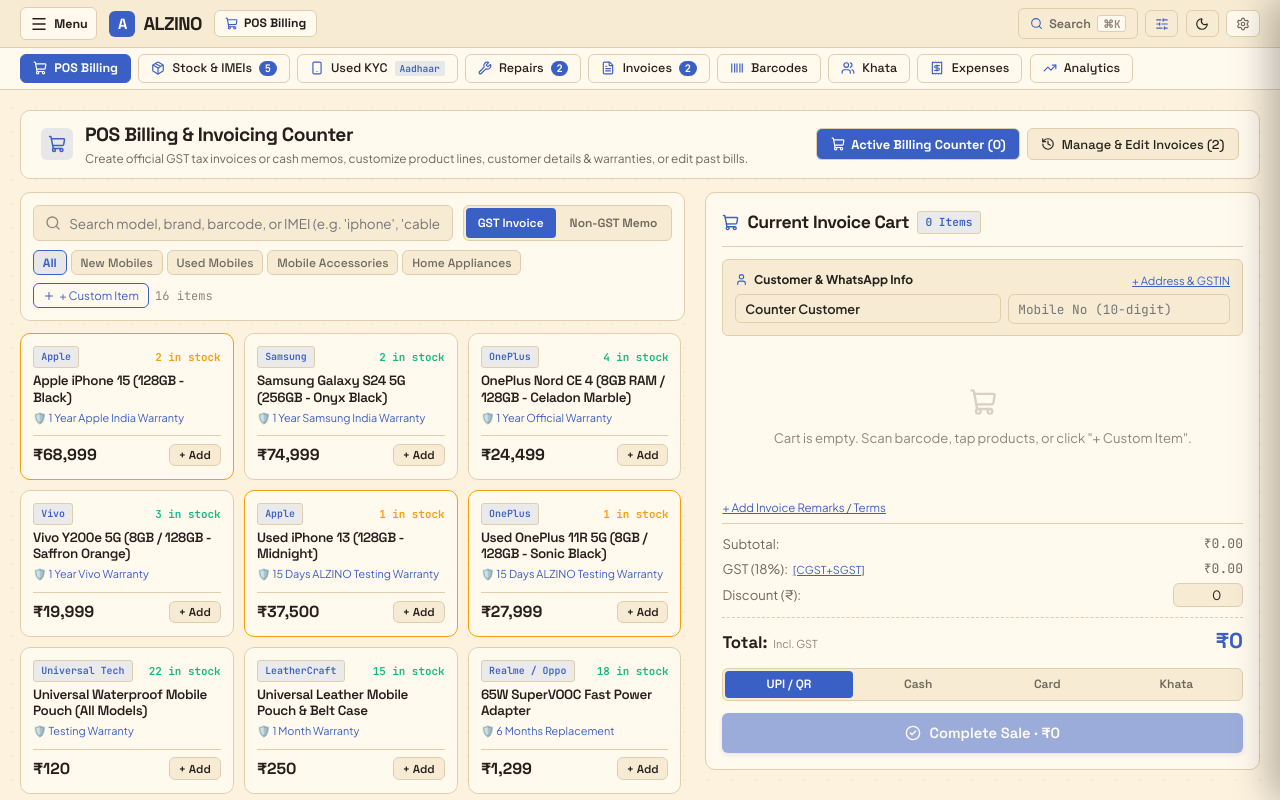
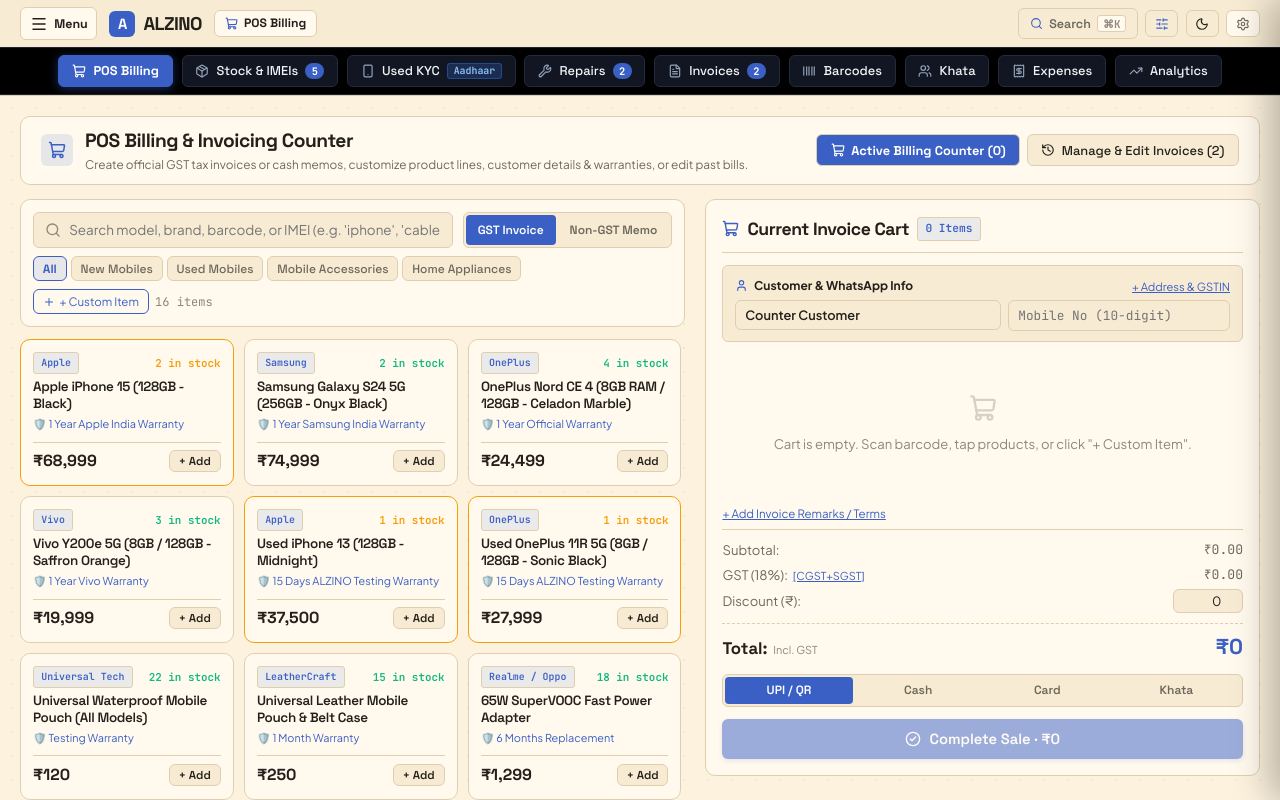
Before and after one commit to saivara1341/alzino, a React (Vite) app: page / in a window 1280 px wide. Shown: the top 800 px of the page. Built offline with nearby package versions, Linux system fonts and the light colour scheme.

Commit message:
Center main navigation bar tabs and apply sleek black background

```diff
--- a/src/components/Header.jsx
+++ b/src/components/Header.jsx
@@ -48,8 +48,8 @@
     { id: 'pos', label: 'POS Billing', icon: ShoppingCart, hotkey: 'F2' },
     { id: 'inventory', label: 'Stock & IMEIs', icon: Package, count: lowStockCount || 5, alert: lowStockCount > 0 },
     { id: 'used-phones', label: 'Used KYC', icon: Smartphone, badge: 'Aadhaar' },
-    { id: 'repairs', label: 'Repairs', icon: Wrench, count: pendingRepairsCount || 2 },
-    { id: 'invoices', label: 'Invoices', icon: FileText, count: invoicesCount || 0 },
+    { id: 'repairs', label: 'Repairs', icon: Wrench, count: pendingRepairsCount !== undefined && pendingRepairsCount !== null ? pendingRepairsCount : 2 },
+    { id: 'invoices', label: 'Invoices', icon: FileText, count: invoicesCount !== undefined && invoicesCount !== null ? invoicesCount : 4 },
     { id: 'barcodes', label: 'Barcodes', icon: Barcode },
     { id: 'khata', label: 'Khata', icon: Users },
     { id: 'expenses', label: 'Expenses', icon: Receipt },
@@ -232,12 +232,14 @@
 
         {/* Desktop View Navigation Buttons Bar Below Header */}
         <div className="desktop-nav-bar" style={{
-          borderTop: '1px solid var(--border-color)',
-          background: 'var(--surface-card)',
-          padding: '0.35rem 1.25rem',
+          borderTop: '1px solid #1E2330',
+          borderBottom: '1px solid #1E2330',
+          background: '#000000',
+          padding: '0.45rem 1.25rem',
           display: 'flex',
           alignItems: 'center',
-          gap: '0.45rem',
+          justifyContent: 'center',
+          gap: '0.55rem',
           overflowX: 'auto',
         }}>
           {navItems.filter(item => item.id !== 'settings').map((item) => {
@@ -248,33 +250,35 @@
               <button
                 key={item.id}
                 onClick={() => setActiveTab(item.id)}
+                className={`desktop-nav-btn ${isActive ? 'active' : ''}`}
                 style={{
                   display: 'inline-flex',
                   alignItems: 'center',
                   gap: '0.45rem',
-                  padding: '0.35rem 0.75rem',
-                  fontSize: '0.78rem',
+                  padding: '0.38rem 0.8rem',
+                  fontSize: '0.8rem',
                   fontFamily: 'var(--font-heading)',
                   fontWeight: isActive ? 700 : 500,
                   whiteSpace: 'nowrap',
                   borderRadius: 'var(--radius-sm)',
-                  border: isActive ? '1px solid var(--accent-primary)' : '1px solid var(--border-color)',
-                  background: isActive ? 'var(--accent-primary)' : 'transparent',
-                  color: isActive ? '#FFFFFF' : 'var(--text-primary)',
+                  border: isActive ? '1px solid var(--accent-primary)' : '1px solid #232A3B',
+                  background: isActive ? 'var(--accent-primary)' : '#111622',
+                  color: isActive ? '#FFFFFF' : '#F1F5F9',
                   cursor: 'pointer',
+                  boxShadow: isActive ? '0 2px 10px rgba(59, 96, 197, 0.45)' : 'none',
                   transition: 'var(--transition-smooth)'
                 }}
               >
-                <Icon size={14} color={isActive ? '#FFFFFF' : 'var(--accent-primary)'} />
+                <Icon size={14} color={isActive ? '#FFFFFF' : '#94A3B8'} />
                 <span>{item.label}</span>
                 {item.count && (
                   <span style={{
                     fontSize: '0.65rem',
                     fontFamily: 'var(--font-mono)',
                     fontWeight: 700,
-                    padding: '0.05rem 0.35rem',
+                    padding: '0.05rem 0.4rem',
                     borderRadius: '999px',
-                    background: isActive ? 'rgba(255,255,255,0.3)' : 'var(--accent-primary)',
+                    background: isActive ? 'rgba(255,255,255,0.25)' : 'var(--accent-primary)',
                     color: '#FFFFFF'
                   }}>
                     {item.count}
@@ -282,13 +286,14 @@
                 )}
                 {item.id === 'used-phones' && (
                   <span style={{
-                    fontSize: '0.6rem',
+                    fontSize: '0.62rem',
                     fontFamily: 'var(--font-mono)',
                     fontWeight: 600,
-                    padding: '0.05rem 0.3rem',
-                    borderRadius: '2px',
-                    background: isActive ? 'rgba(255,255,255,0.2)' : 'var(--illoca-blue-subtle)',
-                    color: isActive ? '#FFFFFF' : 'var(--accent-primary)'
+                    padding: '0.05rem 0.35rem',
+                    borderRadius: '3px',
+                    background: isActive ? 'rgba(255,255,255,0.2)' : 'rgba(59, 130, 246, 0.22)',
+                    color: isActive ? '#FFFFFF' : '#93C5FD',
+                    border: '1px solid rgba(59, 130, 246, 0.35)'
                   }}>
                     Aadhaar
                   </span>
--- a/src/index.css
+++ b/src/index.css
@@ -361,9 +361,25 @@
   }
 }
 
-/* Responsive Navigation */
+/* Responsive Navigation Bar (Centered with Sleek Black Background) */
 .desktop-nav-bar {
   display: flex;
+  justify-content: center;
+  align-items: center;
+  background: #000000 !important;
+  border-top: 1px solid #1E2330 !important;
+  border-bottom: 1px solid #1E2330 !important;
+}
+
+.desktop-nav-btn {
+  transition: var(--transition-smooth);
+}
+
+.desktop-nav-btn:hover:not(.active) {
+  background: #1B2130 !important;
+  color: #FFFFFF !important;
+  border-color: #374151 !important;
+  transform: translateY(-1px);
 }
 
 @media (max-width: 768px) {
```
